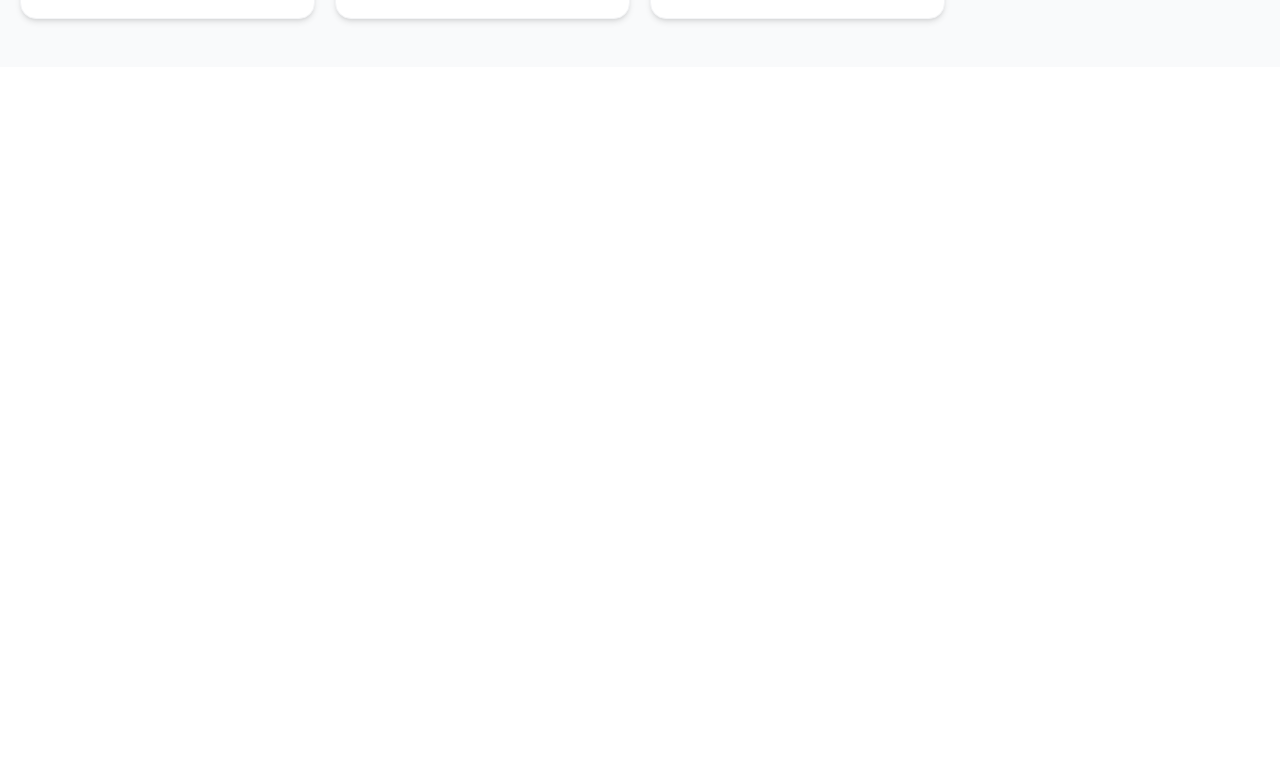
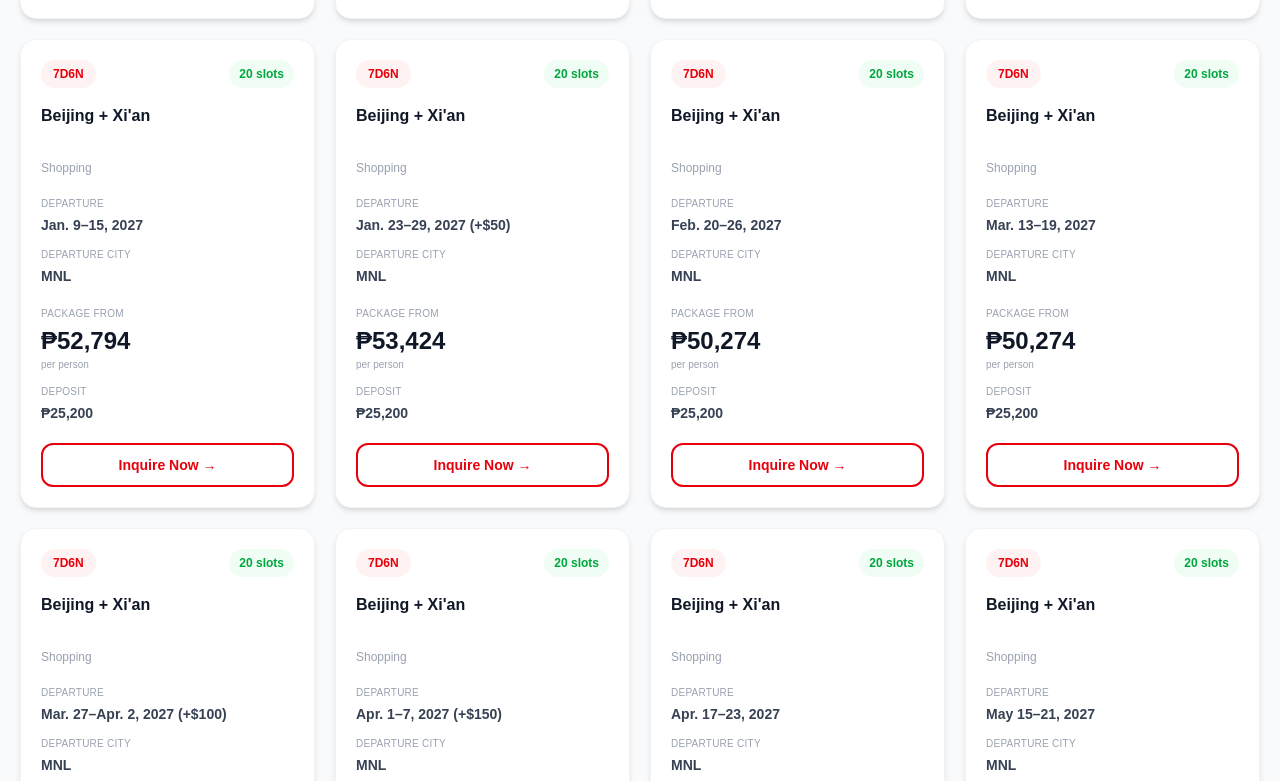
Before and after one commit to chingutravelandtours/chingu-website, a Next.js app: page /china-tours in a window 1280 px wide. Shown: the part 10619-11400 px from the top of the page. Before the commit the page ends 10686 px from the top, so only its background shows below. Built offline with nearby package versions, Linux system fonts and the light colour scheme.

Commit message:
Update page.tsx

```diff
--- a/app/china-tours/page.tsx
+++ b/app/china-tours/page.tsx
@@ -928,6 +928,138 @@ const packages: Package[] = [
   slots: 20,
   deposit: 400 * USD_TO_PHP,
 },
+
+  {
+  title: "Beijing + Xi'an",
+  subtitle: "Shopping",
+  duration: "7D6N",
+  dates: "Dec. 31, 2026–Jan. 6, 2027 (+$150)",
+  city: "MNL",
+  price: 948 * USD_TO_PHP,
+  slots: 20,
+  deposit: 400 * USD_TO_PHP,
+},
+
+{
+  title: "Beijing + Xi'an",
+  subtitle: "Shopping",
+  duration: "7D6N",
+  dates: "Jan. 9–15, 2027",
+  city: "MNL",
+  price: 838 * USD_TO_PHP,
+  slots: 20,
+  deposit: 400 * USD_TO_PHP,
+},
+
+{
+  title: "Beijing + Xi'an",
+  subtitle: "Shopping",
+  duration: "7D6N",
+  dates: "Jan. 23–29, 2027 (+$50)",
+  city: "MNL",
+  price: 848 * USD_TO_PHP,
+  slots: 20,
+  deposit: 400 * USD_TO_PHP,
+},
+
+{
+  title: "Beijing + Xi'an",
+  subtitle: "Shopping",
+  duration: "7D6N",
+  dates: "Feb. 20–26, 2027",
+  city: "MNL",
+  price: 798* USD_TO_PHP,
+  slots: 20,
+  deposit: 400 * USD_TO_PHP,
+},
+
+{
+  title: "Beijing + Xi'an",
+  subtitle: "Shopping",
+  duration: "7D6N",
+  dates: "Mar. 13–19, 2027",
+  city: "MNL",
+  price: 798 * USD_TO_PHP,
+  slots: 20,
+  deposit: 400 * USD_TO_PHP,
+},
+
+{
+  title: "Beijing + Xi'an",
+  subtitle: "Shopping",
+  duration: "7D6N",
+  dates: "Mar. 27–Apr. 2, 2027 (+$100)",
+  city: "MNL",
+  price: 898 * USD_TO_PHP,
+  slots: 20,
+  deposit: 400 * USD_TO_PHP,
+},
+
+{
+  title: "Beijing + Xi'an",
+  subtitle: "Shopping",
+  duration: "7D6N",
+  dates: "Apr. 1–7, 2027 (+$150)",
+  city: "MNL",
+  price: 948 * USD_TO_PHP,
+  slots: 20,
+  deposit: 400 * USD_TO_PHP,
+},
+
+{
+  title: "Beijing + Xi'an",
+  subtitle: "Shopping",
+  duration: "7D6N",
+  dates: "Apr. 17–23, 2027",
+  city: "MNL",
+  price: 848 * USD_TO_PHP,
+  slots: 20,
+  deposit: 400 * USD_TO_PHP,
+},
+
+{
+  title: "Beijing + Xi'an",
+  subtitle: "Shopping",
+  duration: "7D6N",
+  dates: "May 15–21, 2027",
+  city: "MNL",
+  price: 998 * USD_TO_PHP,
+  slots: 20,
+  deposit: 400 * USD_TO_PHP,
+},
+
+{
+  title: "Beijing + Xi'an",
+  subtitle: "Shopping",
+  duration: "7D6N",
+  dates: "May 29–Jun. 4, 2027",
+  city: "MNL",
+  price: 948 * USD_TO_PHP,
+  slots: 20,
+  deposit: 400 * USD_TO_PHP,
+},
+
+{
+  title: "Beijing + Xi'an",
+  subtitle: "Shopping",
+  duration: "7D6N",
+  dates: "Jun. 12–18, 2027",
+  city: "MNL",
+  price: 798 * USD_TO_PHP,
+  slots: 20,
+  deposit: 400 * USD_TO_PHP,
+},
+
+{
+  title: "Beijing + Xi'an",
+  subtitle: "Shopping",
+  duration: "7D6N",
+  dates: "Jun. 26–Jul. 2, 2027",
+  city: "MNL",
+  price: 798 * USD_TO_PHP,
+  slots: 20,
+  deposit: 400 * USD_TO_PHP,
+},
 ];
 
 export default function ChinaToursPage() {
```
